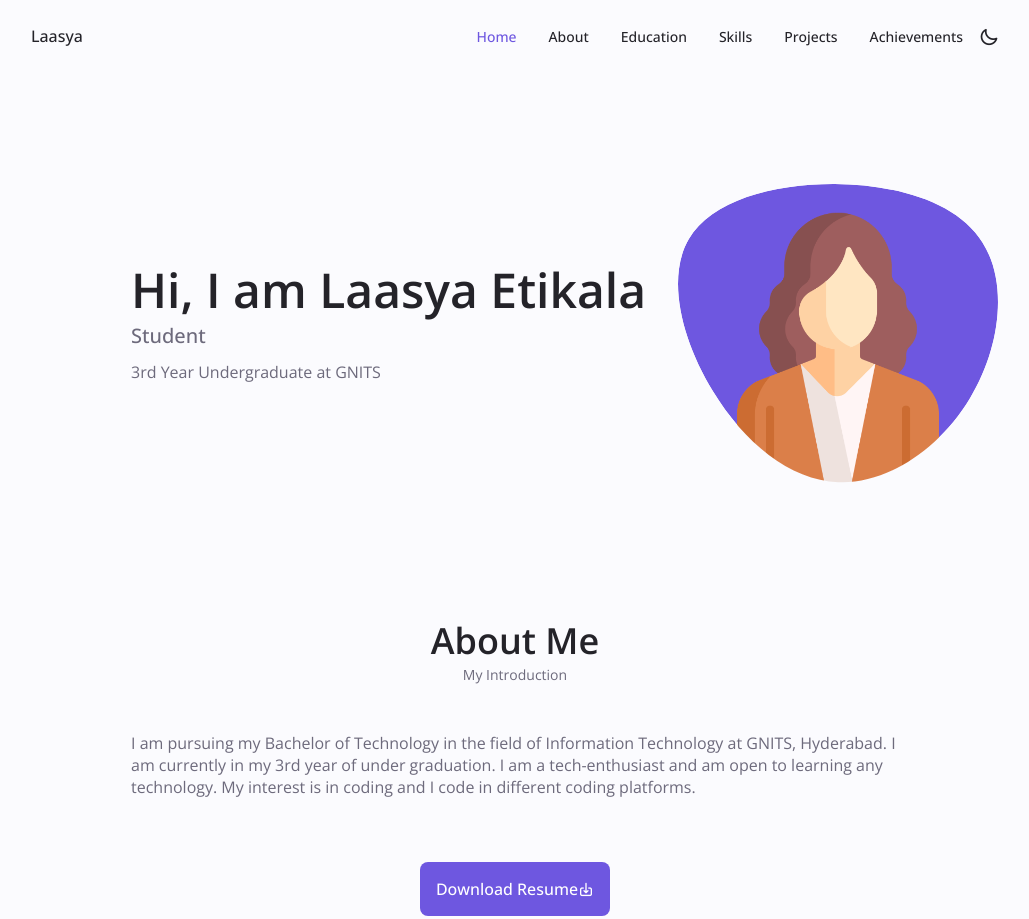
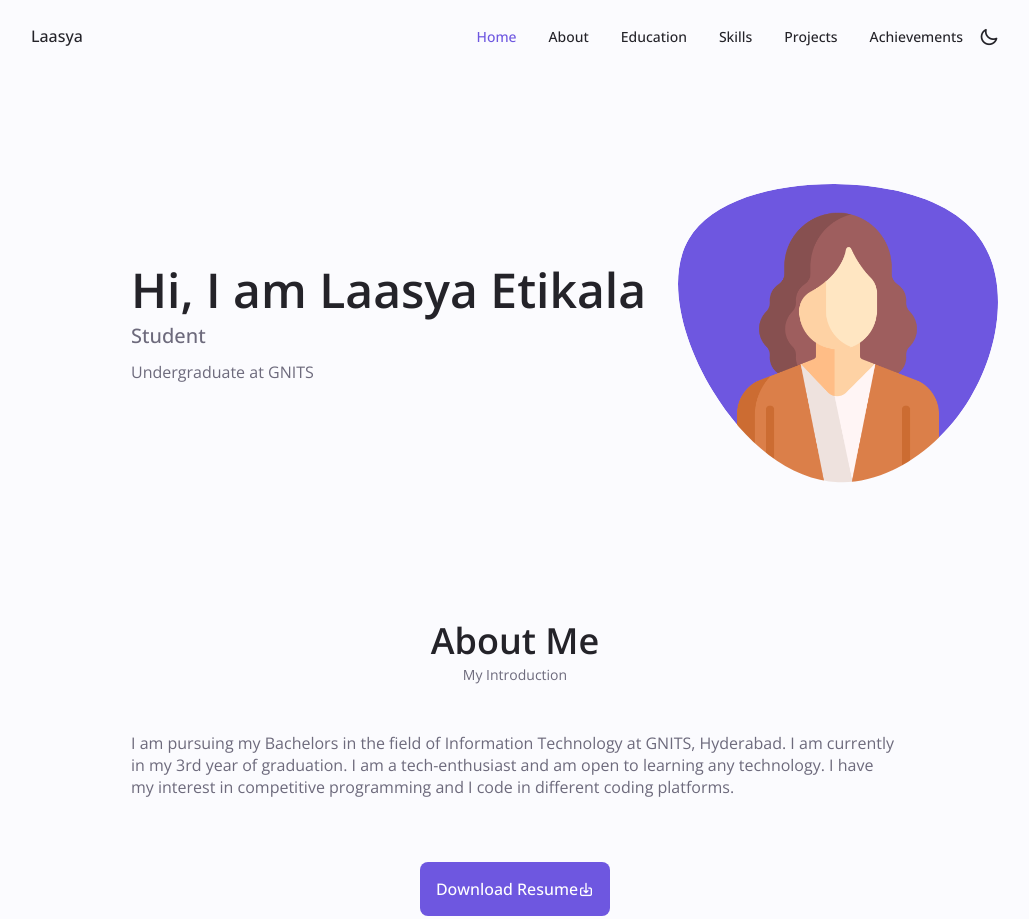
Before and after one commit to laasyaetikala/portfolio, a plain HTML site: page index.html in a window 1280 px wide. Shown: the top 919 px of the page, without its empty margins (125-1154 px from the left). Drawn offline with nearby package versions, Linux system fonts and the light colour scheme.

Commit message:
Update index.html

```diff
--- a/index.html
+++ b/index.html
@@ -94,7 +94,7 @@
                         <div class="home_data">
                             <h1 class="home_title">Hi, I am Laasya Etikala</h1>
                             <h3 class="home_subtitle">Student</h3>
-                            <p class="home_description">3rd Year Undergraduate at GNITS</p>
+                            <p class="home_description">Undergraduate at GNITS</p>
                         </div>
                     </div>
                 </div>
@@ -106,10 +106,10 @@
                 <span class="section_subtitle">My Introduction</span>
                 <div class="about_container container grid">
                     <div class="about_data">
-                        <p class="about_description">I am pursuing my Bachelor of Technology in the field of Information Technology at GNITS, Hyderabad.
-                            I am currently in my 3rd year of under graduation.
+                        <p class="about_description">I am pursuing my Bachelors in the field of Information Technology at GNITS, Hyderabad.
+                            I am currently in my 3rd year of graduation.
                             I am a tech-enthusiast and am open to learning any technology.
-                            My interest is in coding and I code in different coding platforms.
+                            I have my interest in competitive programming and I code in different coding platforms.
                         </p>
 
                     </div>
```
